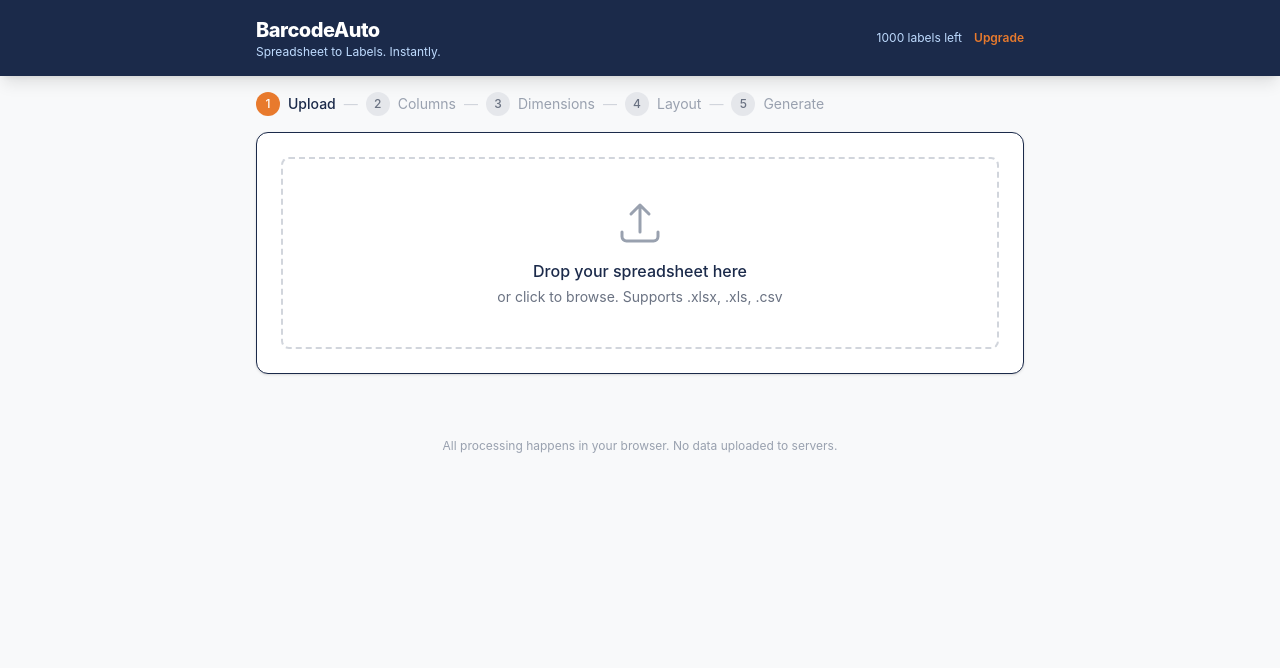
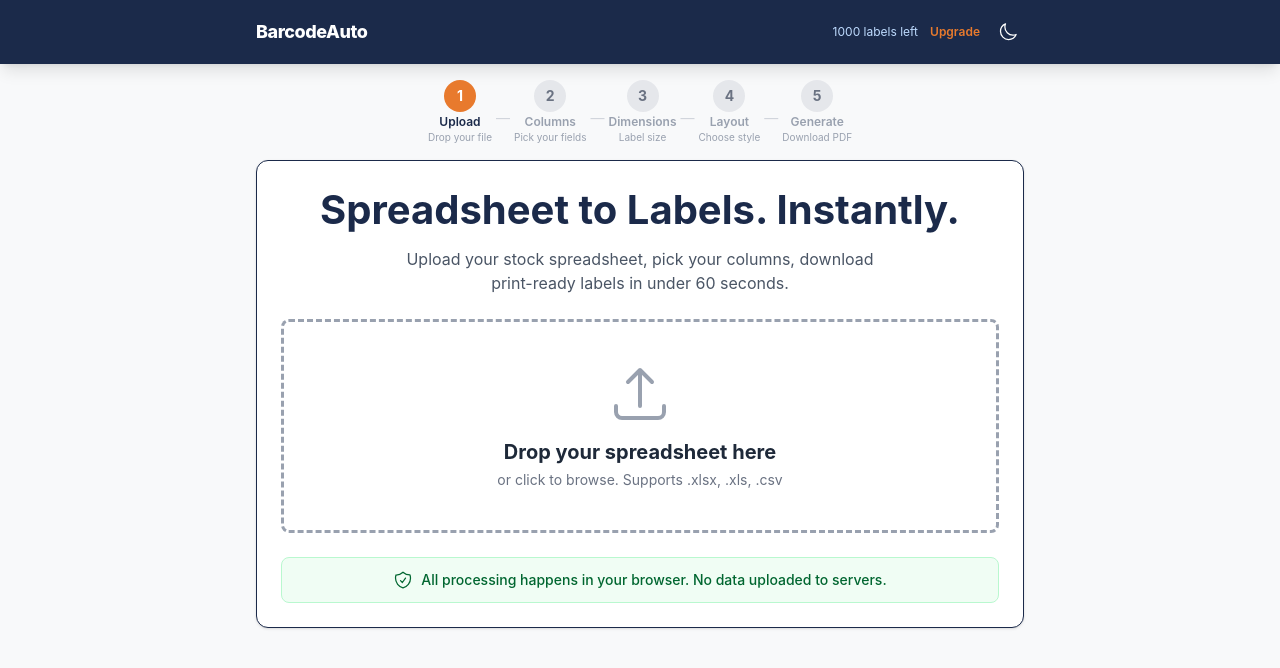
Before and after one commit to coder01128/barcode-auto, a React (Vite) app: page / in a window 1280 px wide. Shown: the top 668 px of the page. Built offline with nearby package versions, Linux system fonts and the light colour scheme.

Commit message:
UI improvements: hero, dark mode, step bar, badge, column defaults, preset highlight, barcode width

```diff
--- a/src/App.jsx
+++ b/src/App.jsx
@@ -1,4 +1,4 @@
-import { useState, useCallback } from 'react'
+import { useState, useCallback, useEffect } from 'react'
 import FileUpload from './components/FileUpload'
 import ColumnSelector from './components/ColumnSelector'
 import DimensionInput from './components/DimensionInput'
@@ -9,12 +9,31 @@
 
 const STEPS = ['upload', 'columns', 'dimensions', 'layout', 'generate']
 
+const STEP_DESCS = {
+  upload: 'Drop your file',
+  columns: 'Pick your fields',
+  dimensions: 'Label size',
+  layout: 'Choose style',
+  generate: 'Download PDF',
+}
+
 export default function App() {
   const [step, setStep] = useState(0)
   const [parsedData, setParsedData] = useState(null)
   const [config, setConfig] = useState({})
   const [generating, setGenerating] = useState(false)
   const [showPaywall, setShowPaywall] = useState(false)
+
+  const [dark, setDark] = useState(() => localStorage.getItem('theme') === 'dark')
+
+  useEffect(() => {
+    if (dark) {
+      document.documentElement.classList.add('dark')
+    } else {
+      document.documentElement.classList.remove('dark')
+    }
+    localStorage.setItem('theme', dark ? 'dark' : 'light')
+  }, [dark])
 
   const handleParsed = useCallback((data) => {
     setParsedData(data)
@@ -96,35 +115,52 @@
     : rowCount
 
   return (
-    <div className="min-h-screen bg-[#F8F9FA]">
+    <div className="min-h-screen bg-[#F8F9FA] dark:bg-[#0f172a] transition-colors">
       {/* Header */}
       <header className="bg-primary text-white shadow-lg">
         <div className="max-w-[800px] mx-auto px-4 py-4 flex items-center justify-between">
-          <div>
-            <h1 className="text-xl font-extrabold tracking-tight">BarcodeAuto</h1>
-            <p className="text-xs text-blue-200">Spreadsheet to Labels. Instantly.</p>
-          </div>
+          <h1 className="text-lg font-extrabold tracking-tight">BarcodeAuto</h1>
           <div className="flex items-center gap-3 text-xs">
             <span className="text-blue-200">{remainingLabels()} labels left</span>
             <a href="#pricing" className="text-accent font-semibold hover:underline">Upgrade</a>
+            <button
+              onClick={() => setDark(d => !d)}
+              className="p-1.5 rounded-lg hover:bg-white/10 transition-colors"
+              title="Toggle dark mode"
+            >
+              {dark ? (
+                <svg fill="none" viewBox="0 0 24 24" strokeWidth={1.5} stroke="currentColor" className="w-5 h-5 text-yellow-300">
+                  <path strokeLinecap="round" strokeLinejoin="round" d="M12 3v2.25m6.364.386l-1.591 1.591M21 12h-2.25m-.386 6.364l-1.591-1.591M12 18.75V21m-4.773-4.227l-1.591 1.591M5.25 12H3m4.227-4.773L5.636 5.636M15.75 12a3.75 3.75 0 11-7.5 0 3.75 3.75 0 017.5 0z" />
+                </svg>
+              ) : (
+                <svg fill="none" viewBox="0 0 24 24" strokeWidth={1.5} stroke="currentColor" className="w-5 h-5">
+                  <path strokeLinecap="round" strokeLinejoin="round" d="M21.752 15.002A9.718 9.718 0 0118 15.75c-5.385 0-9.75-4.365-9.75-9.75 0-1.33.266-2.597.748-3.752A9.753 9.753 0 003 11.25C3 16.635 7.365 21 12.75 21a9.753 9.753 0 009.002-5.998z" />
+                </svg>
+              )}
+            </button>
           </div>
         </div>
       </header>
 
       {/* Step indicator */}
       <div className="max-w-[800px] mx-auto px-4 py-4">
-        <div className="flex items-center gap-2 text-sm">
+        <div className="flex items-start justify-center gap-0 sm:gap-1 text-sm">
           {STEPS.map((s, i) => (
-            <div key={s} className="flex items-center gap-2">
-              <div className={`w-6 h-6 rounded-full flex items-center justify-center text-xs font-medium ${
-                i <= step ? 'bg-accent text-white' : 'bg-gray-200 text-gray-500'
-              }`}>
-                {i + 1}
+            <div key={s} className="flex items-center gap-0 sm:gap-1">
+              {i > 0 && <span className="text-gray-300 dark:text-gray-600 mt-3">—</span>}
+              <div className="flex flex-col items-center gap-0.5 min-w-0">
+                <div className={`w-7 h-7 sm:w-8 sm:h-8 rounded-full flex items-center justify-center text-xs sm:text-sm font-bold shrink-0 transition-colors ${
+                  i <= step ? 'bg-accent text-white' : 'bg-gray-200 dark:bg-gray-700 text-gray-500 dark:text-gray-400'
+                }`}>
+                  {i + 1}
+                </div>
+                <span className={`text-[10px] sm:text-xs font-semibold leading-tight text-center transition-colors ${
+                  i <= step ? 'text-primary dark:text-slate-100' : 'text-gray-400 dark:text-gray-500'
+                }`}>
+                  {s.charAt(0).toUpperCase() + s.slice(1)}
+                </span>
+                <span className="text-[9px] sm:text-[10px] text-gray-400 dark:text-gray-500 leading-tight text-center">{STEP_DESCS[s]}</span>
               </div>
-              <span className={`hidden sm:inline ${i <= step ? 'text-primary font-medium' : 'text-gray-400'}`}>
-                {s.charAt(0).toUpperCase() + s.slice(1)}
-              </span>
-              {i < STEPS.length - 1 && <span className="text-gray-300">—</span>}
             </div>
           ))}
         </div>
@@ -132,7 +168,7 @@
 
       {/* Main content */}
       <main className="max-w-[800px] mx-auto px-4 pb-16">
-        <div className="bg-white rounded-xl shadow-sm border p-6">
+        <div className="bg-white dark:bg-slate-800 rounded-xl shadow-sm border dark:border-slate-700 p-6 transition-colors">
           {step === 0 && <FileUpload onParsed={handleParsed} />}
           {step === 1 && parsedData && (
             <ColumnSelector
@@ -157,8 +193,8 @@
           )}
           {step === 4 && (
             <div className="space-y-6">
-              <h2 className="text-xl font-bold">Generate your labels</h2>
-              <p className="text-sm text-gray-600">
+              <h2 className="text-xl font-bold dark:text-slate-100">Generate your labels</h2>
+              <p className="text-sm text-gray-600 dark:text-slate-300">
                 Generating {hasQty ? `${totalLabels} labels from ${rowCount} rows` : `${rowCount} labels`}.
                 {' '}{remainingLabels()} remaining in free tier.
                 {' '}PDF includes 1 blank calibration page for thermal printer alignment.
@@ -166,24 +202,24 @@
               <LabelPreview layout={config.layout} dimensions={config.dimensions} rows={parsedData?.rows} barcodeCol={config.barcodeCol} barcodeType={config.barcodeType} />
 
               {showPaywall ? (
-                <div className="bg-orange-50 border-2 border-accent rounded-lg p-6 text-center space-y-3">
-                  <h3 className="font-bold text-lg">Free limit reached</h3>
-                  <p className="text-sm text-gray-600">1000 labels per session on free tier.</p>
+                <div className="bg-orange-50 dark:bg-orange-900/20 border-2 border-accent rounded-lg p-6 text-center space-y-3">
+                  <h3 className="font-bold text-lg dark:text-slate-100">Free limit reached</h3>
+                  <p className="text-sm text-gray-600 dark:text-slate-300">1000 labels per session on free tier.</p>
                   <div className="flex gap-3 justify-center">
                     <button className="px-6 py-2 bg-accent text-white rounded-lg font-semibold hover:bg-[#d96c1e]">
                       Single batch — $1.99
                     </button>
-                    <button className="px-6 py-2 border border-gray-300 rounded-lg font-medium hover:bg-gray-50">
+                    <button className="px-6 py-2 border border-gray-300 dark:border-slate-600 rounded-lg font-medium hover:bg-gray-50 dark:hover:bg-slate-700 dark:text-slate-200">
                       Pro Monthly — $9.99/mo
                     </button>
                   </div>
-                  <button onClick={handleReset} className="text-sm text-gray-500 hover:underline">
+                  <button onClick={handleReset} className="text-sm text-gray-500 dark:text-slate-400 hover:underline">
                     Start over
                   </button>
                 </div>
               ) : (
                 <div className="flex gap-3">
-                  <button onClick={handleBack} className="px-6 py-2 border border-gray-300 rounded-lg font-medium hover:bg-gray-50 transition-colors">
+                  <button onClick={handleBack} className="px-6 py-2 border border-gray-300 dark:border-slate-600 rounded-lg font-medium hover:bg-gray-50 dark:hover:bg-slate-700 dark:text-slate-200 transition-colors">
                     Back
                   </button>
                   <button
@@ -205,11 +241,6 @@
           )}
         </div>
       </main>
-
-      {/* Footer */}
-      <footer className="text-center text-xs text-gray-400 pb-8">
-        <p>All processing happens in your browser. No data uploaded to servers.</p>
-      </footer>
     </div>
   )
 }
--- a/src/components/FileUpload.jsx
+++ b/src/components/FileUpload.jsx
@@ -63,13 +63,24 @@
 
   return (
     <div className="space-y-6">
+      {/* Hero headline */}
+      <div className="text-center space-y-3">
+        <h1 className="text-[2.5rem] font-bold text-primary dark:text-slate-100 leading-tight">
+          Spreadsheet to Labels. Instantly.
+        </h1>
+        <p className="text-base text-gray-600 dark:text-slate-300 max-w-lg mx-auto">
+          Upload your stock spreadsheet, pick your columns, download print-ready labels in under 60 seconds.
+        </p>
+      </div>
+
+      {/* Upload zone */}
       <div
         onDrop={handleDrop}
         onDragOver={handleDragOver}
         onDragLeave={handleDragLeave}
         onClick={handleClick}
-        className={`border-2 border-dashed rounded-lg p-10 text-center cursor-pointer transition-colors ${
-          dragOver ? 'border-accent bg-orange-50' : 'border-gray-300 hover:border-gray-400'
+        className={`border-[3px] border-dashed rounded-lg p-10 text-center cursor-pointer transition-colors ${
+          dragOver ? 'border-accent bg-orange-50 dark:bg-orange-900/20' : 'border-gray-400 dark:border-slate-500 hover:border-gray-500 dark:hover:border-slate-400'
         }`}
       >
         <input
@@ -79,30 +90,39 @@
           onChange={handleInputChange}
           className="hidden"
         />
-        <svg className="mx-auto h-12 w-12 text-gray-400 mb-3" fill="none" viewBox="0 0 24 24" stroke="currentColor" strokeWidth={1.5}>
+        <svg className="mx-auto h-16 w-16 text-gray-400 dark:text-slate-500 mb-3" fill="none" viewBox="0 0 24 24" stroke="currentColor" strokeWidth={1.5}>
           <path strokeLinecap="round" strokeLinejoin="round" d="M3 16.5v2.25A2.25 2.25 0 005.25 21h13.5A2.25 2.25 0 0021 18.75V16.5m-13.5-9L12 3m0 0l4.5 4.5M12 3v13.5" />
         </svg>
-        <p className="text-base font-medium">Drop your spreadsheet here</p>
-        <p className="text-sm text-gray-500 mt-1">or click to browse. Supports .xlsx, .xls, .csv</p>
+        <p className="text-xl font-bold text-gray-800 dark:text-slate-100">Drop your spreadsheet here</p>
+        <p className="text-sm text-gray-500 dark:text-slate-400 mt-1">or click to browse. Supports .xlsx, .xls, .csv</p>
       </div>
 
+      {/* Trust badge */}
+      <div className="flex items-center justify-center gap-2 bg-green-50 dark:bg-green-900/20 border border-green-200 dark:border-green-800 rounded-lg px-4 py-3 text-sm text-green-800 dark:text-green-300">
+        <svg fill="none" viewBox="0 0 24 24" strokeWidth={1.5} stroke="currentColor" className="w-5 h-5 shrink-0">
+          <path strokeLinecap="round" strokeLinejoin="round" d="M9 12.75L11.25 15 15 9.75m-3-7.036A11.959 11.959 0 013.598 6 11.99 11.99 0 003 9.749c0 5.592 3.824 10.29 9 11.623 5.176-1.332 9-6.03 9-11.622 0-1.31-.21-2.571-.598-3.751h-.152c-3.196 0-6.1-1.248-8.25-3.285z" />
+        </svg>
+        <span className="font-medium">All processing happens in your browser. No data uploaded to servers.</span>
+      </div>
+
+      {/* Preview section */}
       {preview && (
-        <div className="bg-white rounded-lg border p-4">
-          <h3 className="font-semibold mb-2">Preview ({preview.length} rows)</h3>
+        <div className="bg-white dark:bg-slate-800 rounded-lg border dark:border-slate-700 p-4">
+          <h3 className="font-semibold mb-2 dark:text-slate-100">Preview ({preview.length} rows)</h3>
           <div className="overflow-x-auto">
             <table className="min-w-full text-sm">
               <thead>
-                <tr className="bg-gray-100">
+                <tr className="bg-gray-100 dark:bg-slate-700">
                   {Object.keys(preview[0]).map((h) => (
-                    <th key={h} className="px-3 py-2 text-left font-medium text-gray-700 border-b">{h}</th>
+                    <th key={h} className="px-3 py-2 text-left font-medium text-gray-700 dark:text-slate-200 border-b dark:border-slate-600">{h}</th>
                   ))}
                 </tr>
               </thead>
               <tbody>
                 {preview.map((row, i) => (
-                  <tr key={i} className="even:bg-gray-50">
+                  <tr key={i} className="even:bg-gray-50 dark:even:bg-slate-700/50">
                     {Object.values(row).map((val, j) => (
-                      <td key={j} className="px-3 py-2 border-b text-gray-600 truncate max-w-[150px]">{String(val)}</td>
+                      <td key={j} className="px-3 py-2 border-b dark:border-slate-700 text-gray-600 dark:text-slate-300 truncate max-w-[150px]">{String(val)}</td>
                     ))}
                   </tr>
                 ))}
@@ -111,9 +131,9 @@
           </div>
           <button
             onClick={handleConfirm}
-            className="mt-4 bg-primary text-white px-6 py-2 rounded-lg font-medium hover:bg-[#243b5e] transition-colors"
+            className="mx-auto mt-4 block bg-primary text-white px-6 py-2 rounded-lg font-medium hover:bg-[#243b5e] transition-colors"
           >
-            This looks good — choose columns
+            This looks good — let's build the label
           </button>
         </div>
       )}
--- a/src/index.css
+++ b/src/index.css
@@ -1,4 +1,6 @@
 @import "tailwindcss";
+
+@custom-variant dark (&:where(.dark, .dark *));
 
 @theme {
   --color-primary: #1B2A4A;
```
Also changed, not shown: src/components/ColumnSelector.jsx (+18 -18 lines), src/components/DimensionInput.jsx (+27 -20 lines), src/components/LabelPreview.jsx (+9 -9 lines), src/components/LayoutPicker.jsx (+8 -8 lines).
